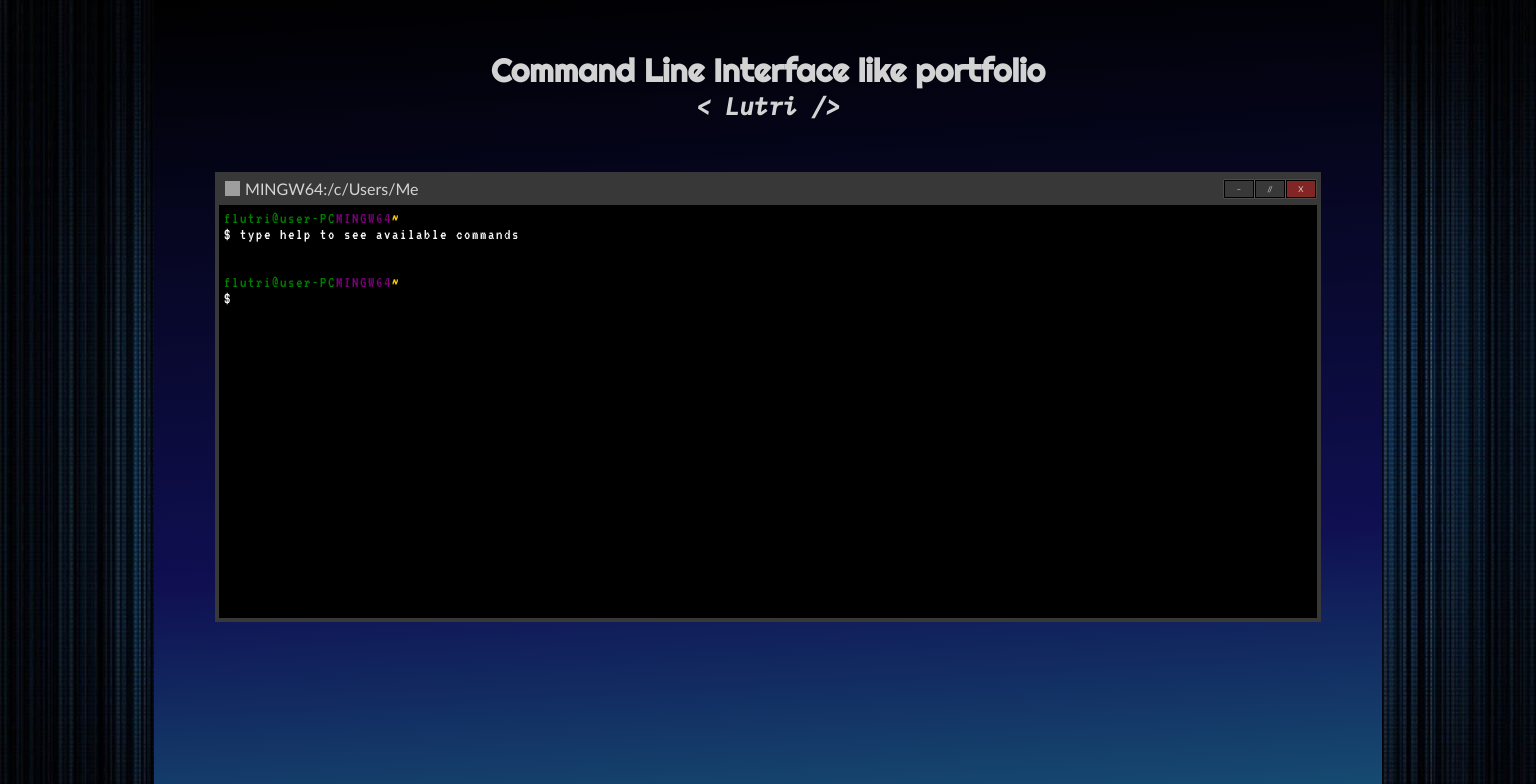
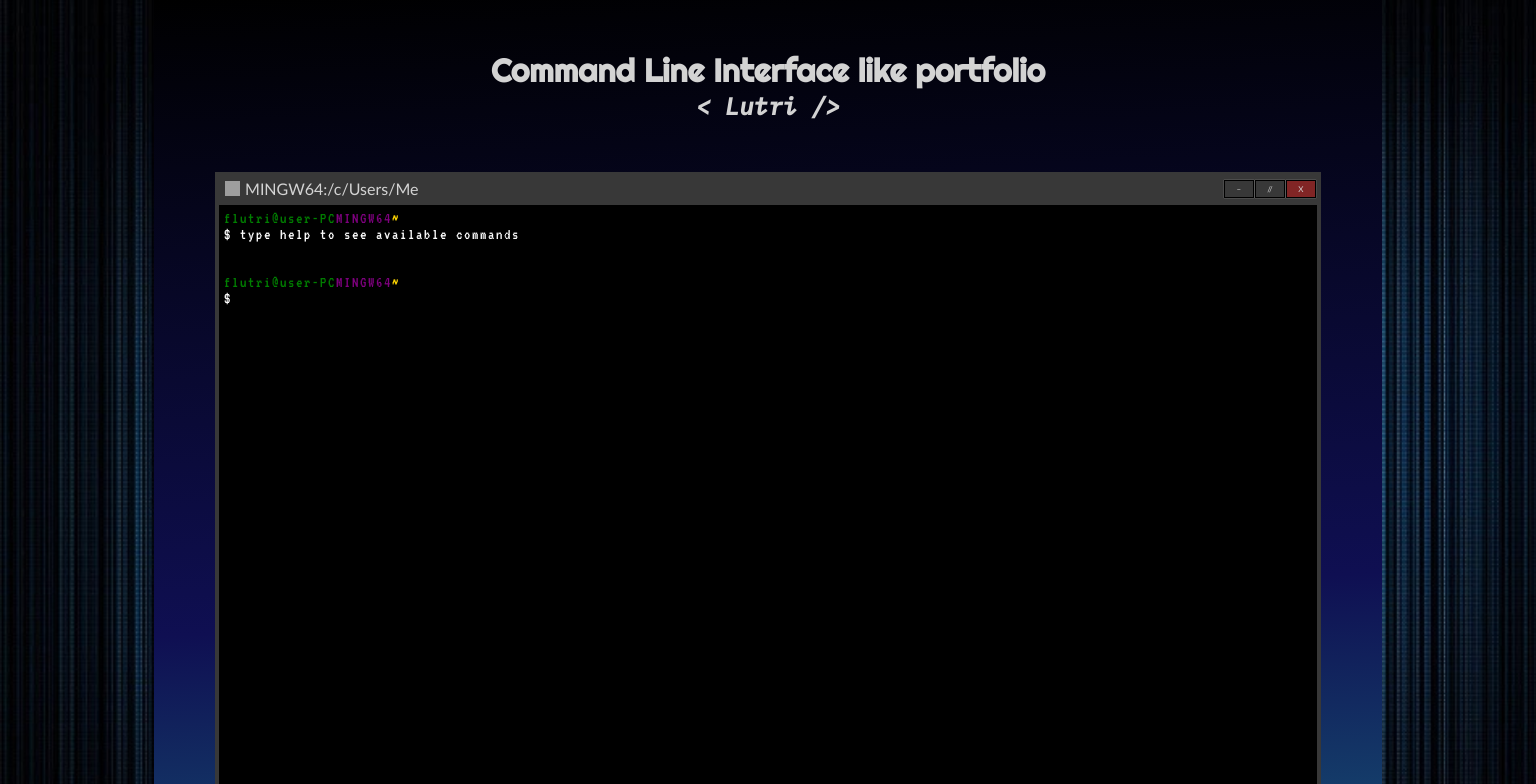
Before and after one commit to TreusK/cli-folio, a React (Vite) app: page / in a window 1536 px wide. Shown: the top 784 px of the page. Built offline with nearby package versions, Linux system fonts and the light colour scheme; grey boxes are pictures that could not be loaded.

Commit message:
made the cli taller on bigger screens

```diff
--- a/src/comps/CLI.css
+++ b/src/comps/CLI.css
@@ -55,6 +55,13 @@
     margin: 0 5px;
 }
 
+@media (min-width: 1400px) {
+  .CLI {
+    height: 700px;
+  }
+}
+
+
 /* command line window body/content styles */
 
 .cliBody {
```
